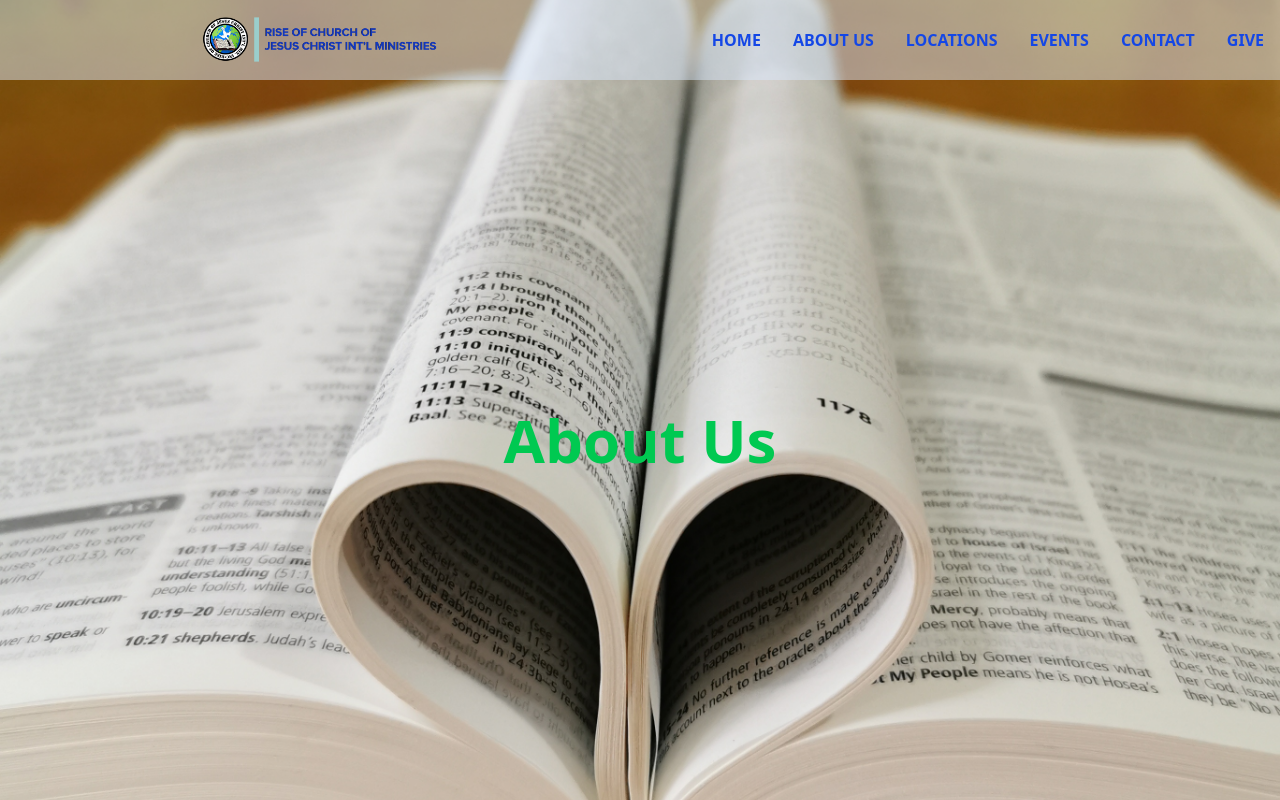
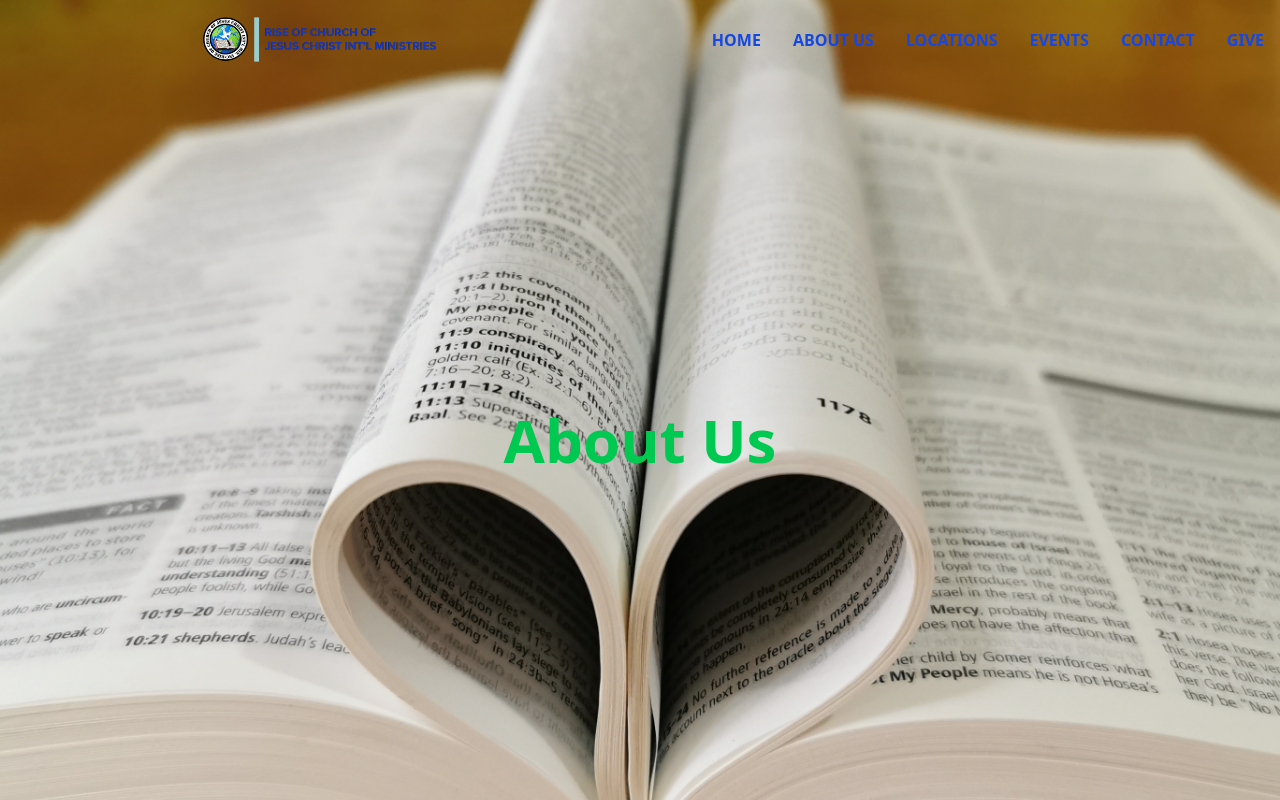
Before and after one commit to HaroldMars/RCJC, a React (Vite) app: page /About in a window 1280 px wide. Shown: the top 800 px of the page. Built offline with nearby package versions, Linux system fonts and the light colour scheme.

Commit message:
remove background color nav

```diff
--- a/src/components/Header.jsx
+++ b/src/components/Header.jsx
@@ -58,7 +58,7 @@ function Header({ className }) {
 
   return (
     <div
-      className={`bg-blue-100/50 absolute w-screen z-1 mt-0 h-20 grid grid-cols-2 md:grid-cols-6  items-center ${className} ${
+      className={` absolute w-screen z-1 mt-0 h-20 grid grid-cols-2 md:grid-cols-6  items-center ${className} ${
         scrolled
           ? "fixed top-0 left-0 w-full shadow-lg text-white z-50"
           : "text-white"
@@ -96,7 +96,7 @@ function Header({ className }) {
       <div
         className={`
           ${menuOpen ? "block" : "hidden"}
-           bg-blue-100/50 absolute top-20 left-0 w-full  shadow-md z-40
+            absolute top-20 left-0 w-full  shadow-md z-40
           md:static md:block md:bg-transparent md:shadow-none md:col-span-3
         `}
       >
```
